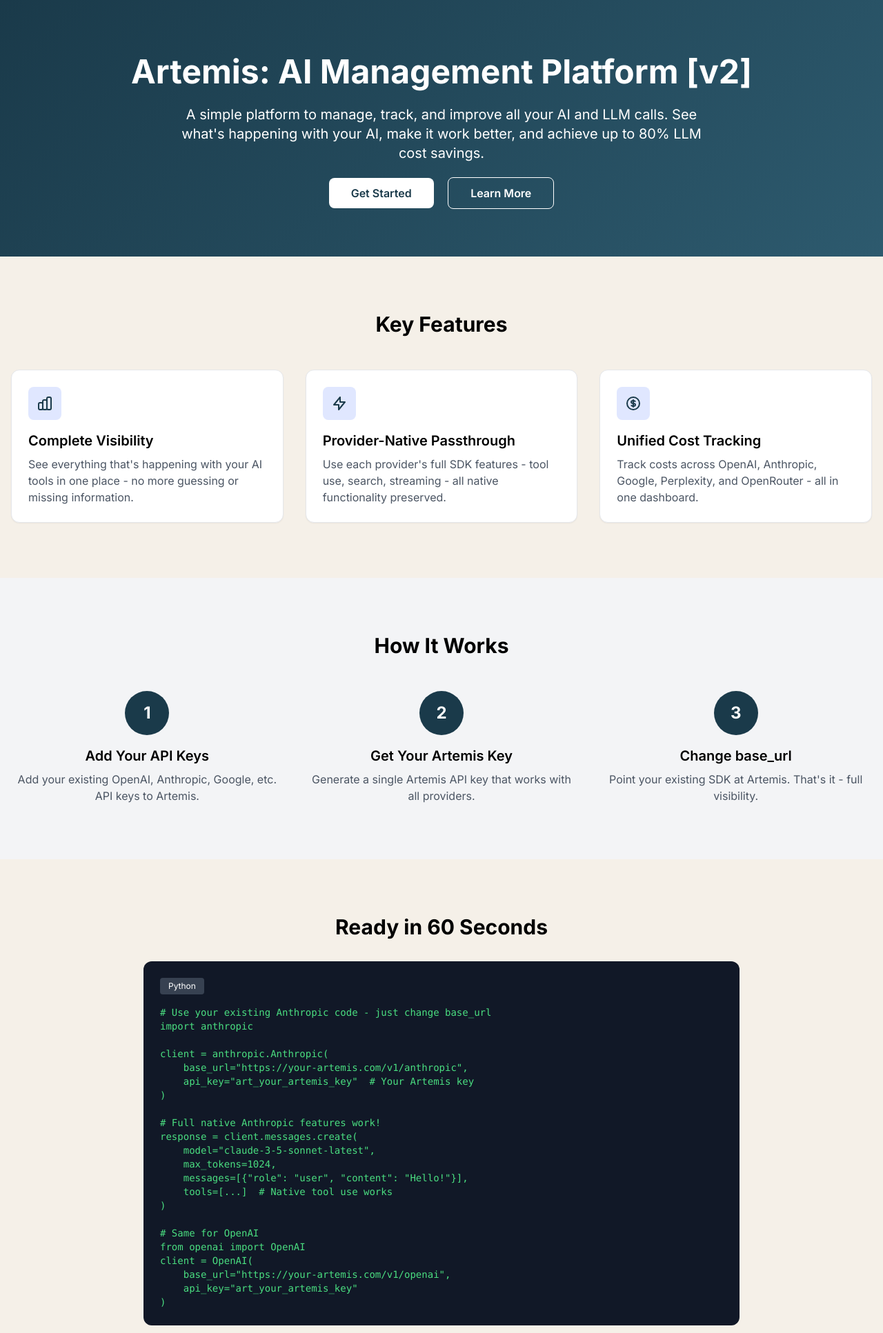
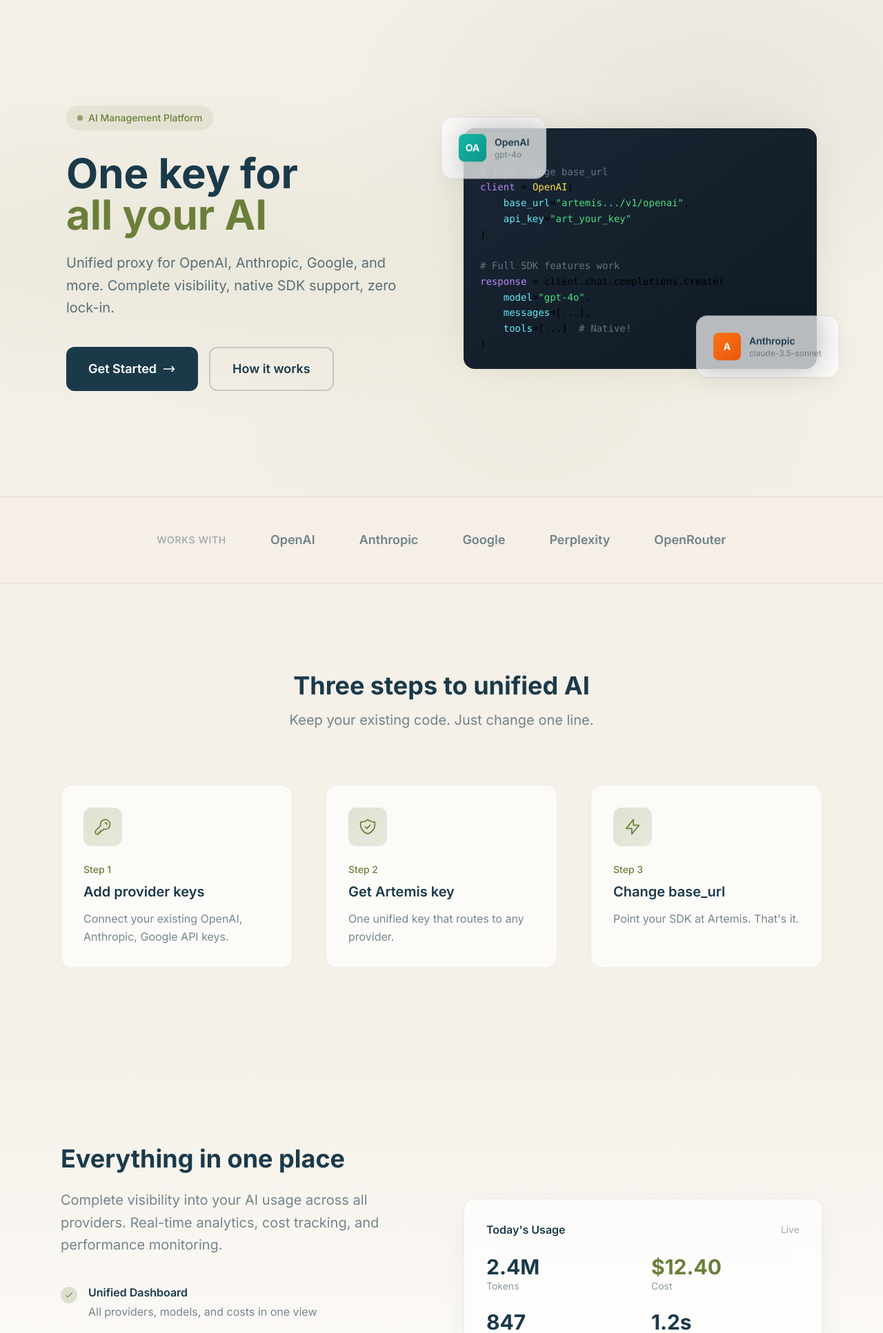
Before and after one commit to aic-holdings/artemis, a FastAPI app: template app/templates/landing.html in a window 1280 px wide. Shown: the part 65-1998 px from the top of the page at 69% size. Run offline with FastAPI, Linux system fonts and the light colour scheme; the template is opened without the code that fills it, so the values that code supplies are empty; parts of the project's set-up code (start-up, migrations or seed data) failed here and were passed over; some libraries are stand-ins or nearby versions.

Commit message:
redesign: modern 2026-style landing page
- Mesh gradient backgrounds
- Glassmorphism cards
- Floating animated provider cards
- Dark code window with syntax highlighting
- More whitespace and breathing room
- Subtle hover effects
- Same color palette (teal/olive/cream)

🤖 Generated with [Claude Code](https://claude.com/claude-code)

Co-Authored-By: Claude Opus 4.5 <noreply@anthropic.com>

```diff
--- a/app/templates/landing.html
+++ b/app/templates/landing.html
@@ -3,151 +3,261 @@
 {% block title %}Artemis - AI Management Platform{% endblock %}
 
 {% block content %}
+<style>
+    .hero-mesh {
+        background:
+            radial-gradient(ellipse at 20% 50%, rgba(107, 127, 58, 0.08) 0%, transparent 50%),
+            radial-gradient(ellipse at 80% 20%, rgba(26, 58, 74, 0.06) 0%, transparent 40%),
+            radial-gradient(ellipse at 60% 80%, rgba(139, 154, 92, 0.05) 0%, transparent 50%);
+    }
+    .float-subtle {
+        animation: floatSubtle 6s ease-in-out infinite;
+    }
+    .float-subtle-delayed {
+        animation: floatSubtle 6s ease-in-out 2s infinite;
+    }
+    @keyframes floatSubtle {
+        0%, 100% { transform: translateY(0); }
+        50% { transform: translateY(-8px); }
+    }
+    .fade-in {
+        opacity: 0;
+        transform: translateY(20px);
+        animation: fadeIn 0.8s ease forwards;
+    }
+    .fade-in-delayed {
+        animation-delay: 0.2s;
+    }
+    .fade-in-delayed-2 {
+        animation-delay: 0.4s;
+    }
+    @keyframes fadeIn {
+        to { opacity: 1; transform: translateY(0); }
+    }
+    .glass-card {
+        background: rgba(255, 255, 255, 0.7);
+        backdrop-filter: blur(20px);
+        border: 1px solid rgba(26, 58, 74, 0.08);
+    }
+    .provider-pill {
+        transition: all 0.3s ease;
+    }
+    .provider-pill:hover {
+        transform: scale(1.05);
+        box-shadow: 0 8px 30px -10px rgba(26, 58, 74, 0.2);
+    }
+    .code-window {
+        background: linear-gradient(145deg, #1a2634 0%, #0f1a24 100%);
+    }
+    .glow-subtle {
+        box-shadow: 0 0 60px -20px rgba(107, 127, 58, 0.3);
+    }
+</style>
+
 <!-- Hero Section -->
-<section class="gradient-bg text-white py-20">
-    <div class="max-w-7xl mx-auto px-4 text-center">
-        <h1 class="text-5xl font-bold mb-6">Artemis: AI Management Platform [v2]</h1>
-        <p class="text-xl mb-8 max-w-3xl mx-auto">
-            A simple platform to manage, track, and improve all your AI and LLM calls.
-            See what's happening with your AI, make it work better, and achieve up to 80% LLM cost savings.
+<section class="min-h-[90vh] flex items-center hero-mesh relative overflow-hidden">
+    <div class="max-w-6xl mx-auto px-6 py-24">
+        <div class="grid lg:grid-cols-2 gap-16 items-center">
+            <!-- Left: Text -->
+            <div class="fade-in">
+                <div class="inline-flex items-center gap-2 px-4 py-2 rounded-full bg-secondary/10 text-secondary text-sm font-medium mb-8">
+                    <span class="w-2 h-2 bg-secondary rounded-full animate-pulse"></span>
+                    AI Management Platform
+                </div>
+                <h1 class="text-5xl lg:text-6xl font-bold text-primary leading-tight mb-6">
+                    One key for<br>
+                    <span class="text-secondary">all your AI</span>
+                </h1>
+                <p class="text-xl text-primary/70 mb-10 max-w-lg leading-relaxed">
+                    Unified proxy for OpenAI, Anthropic, Google, and more.
+                    Complete visibility, native SDK support, zero lock-in.
                 </p>
-        <div class="space-x-4">
-            <a href="/register" class="bg-white text-primary px-8 py-3 rounded-lg font-semibold hover:bg-gray-100">Get Started</a>
-            <a href="#features" class="border border-white px-8 py-3 rounded-lg font-semibold hover:bg-white/10">Learn More</a>
+                <div class="flex flex-wrap gap-4">
+                    <a href="/login" class="btn-primary text-white px-8 py-4 rounded-xl font-semibold text-lg inline-flex items-center gap-2 group">
+                        Get Started
+                        <svg class="w-5 h-5 transition-transform group-hover:translate-x-1" fill="none" stroke="currentColor" viewBox="0 0 24 24">
+                            <path stroke-linecap="round" stroke-linejoin="round" stroke-width="2" d="M17 8l4 4m0 0l-4 4m4-4H3"></path>
+                        </svg>
+                    </a>
+                    <a href="#how" class="px-8 py-4 rounded-xl font-semibold text-lg text-primary border-2 border-primary/20 hover:border-primary/40 transition-colors">
+                        How it works
+                    </a>
                 </div>
             </div>
-</section>
 
-<!-- Key Features -->
-<section id="features" class="py-20">
-    <div class="max-w-7xl mx-auto px-4">
-        <h2 class="text-3xl font-bold text-center mb-12">Key Features</h2>
-        <div class="grid md:grid-cols-3 gap-8">
-            <div class="bg-white p-6 rounded-xl shadow-sm border">
-                <div class="w-12 h-12 bg-indigo-100 rounded-lg flex items-center justify-center mb-4">
-                    <svg class="w-6 h-6 text-primary" fill="none" stroke="currentColor" viewBox="0 0 24 24">
-                        <path stroke-linecap="round" stroke-linejoin="round" stroke-width="2" d="M9 19v-6a2 2 0 00-2-2H5a2 2 0 00-2 2v6a2 2 0 002 2h2a2 2 0 002-2zm0 0V9a2 2 0 012-2h2a2 2 0 012 2v10m-6 0a2 2 0 002 2h2a2 2 0 002-2m0 0V5a2 2 0 012-2h2a2 2 0 012 2v14a2 2 0 01-2 2h-2a2 2 0 01-2-2z"></path>
-                    </svg>
+            <!-- Right: Visual -->
+            <div class="fade-in fade-in-delayed hidden lg:block">
+                <div class="relative">
+                    <!-- Floating cards -->
+                    <div class="float-subtle glass-card rounded-2xl p-6 absolute -top-4 -left-8 shadow-soft-lg">
+                        <div class="flex items-center gap-3">
+                            <div class="w-10 h-10 rounded-lg bg-gradient-to-br from-teal-500 to-teal-600 flex items-center justify-center text-white text-sm font-bold">OA</div>
+                            <div>
+                                <div class="text-sm font-semibold text-primary">OpenAI</div>
+                                <div class="text-xs text-primary/50">gpt-4o</div>
                             </div>
-                <h3 class="text-xl font-semibold mb-2">Complete Visibility</h3>
-                <p class="text-gray-600">See everything that's happening with your AI tools in one place - no more guessing or missing information.</p>
                         </div>
-            <div class="bg-white p-6 rounded-xl shadow-sm border">
-                <div class="w-12 h-12 bg-indigo-100 rounded-lg flex items-center justify-center mb-4">
-                    <svg class="w-6 h-6 text-primary" fill="none" stroke="currentColor" viewBox="0 0 24 24">
-                        <path stroke-linecap="round" stroke-linejoin="round" stroke-width="2" d="M13 10V3L4 14h7v7l9-11h-7z"></path>
-                    </svg>
                     </div>
-                <h3 class="text-xl font-semibold mb-2">Provider-Native Passthrough</h3>
-                <p class="text-gray-600">Use each provider's full SDK features - tool use, search, streaming - all native functionality preserved.</p>
+                    <div class="float-subtle-delayed glass-card rounded-2xl p-6 absolute -bottom-4 -right-8 shadow-soft-lg">
+                        <div class="flex items-center gap-3">
+                            <div class="w-10 h-10 rounded-lg bg-gradient-to-br from-orange-500 to-orange-600 flex items-center justify-center text-white text-sm font-bold">A</div>
+                            <div>
+                                <div class="text-sm font-semibold text-primary">Anthropic</div>
+                                <div class="text-xs text-primary/50">claude-3.5-sonnet</div>
                             </div>
-            <div class="bg-white p-6 rounded-xl shadow-sm border">
-                <div class="w-12 h-12 bg-indigo-100 rounded-lg flex items-center justify-center mb-4">
-                    <svg class="w-6 h-6 text-primary" fill="none" stroke="currentColor" viewBox="0 0 24 24">
-                        <path stroke-linecap="round" stroke-linejoin="round" stroke-width="2" d="M12 8c-1.657 0-3 .895-3 2s1.343 2 3 2 3 .895 3 2-1.343 2-3 2m0-8c1.11 0 2.08.402 2.599 1M12 8V7m0 1v8m0 0v1m0-1c-1.11 0-2.08-.402-2.599-1M21 12a9 9 0 11-18 0 9 9 0 0118 0z"></path>
-                    </svg>
                         </div>
-                <h3 class="text-xl font-semibold mb-2">Unified Cost Tracking</h3>
-                <p class="text-gray-600">Track costs across OpenAI, Anthropic, Google, Perplexity, and OpenRouter - all in one dashboard.</p>
+                    </div>
+
+                    <!-- Main code block -->
+                    <div class="code-window rounded-2xl p-6 glow-subtle">
+                        <div class="flex gap-2 mb-4">
+                            <div class="w-3 h-3 rounded-full bg-red-400/80"></div>
+                            <div class="w-3 h-3 rounded-full bg-yellow-400/80"></div>
+                            <div class="w-3 h-3 rounded-full bg-green-400/80"></div>
+                        </div>
+                        <pre class="text-sm leading-relaxed"><code><span class="text-gray-500"># Just change base_url</span>
+<span class="text-purple-400">client</span> = <span class="text-yellow-300">OpenAI</span>(
+    <span class="text-cyan-300">base_url</span>=<span class="text-green-400">"artemis.../v1/openai"</span>,
+    <span class="text-cyan-300">api_key</span>=<span class="text-green-400">"art_your_key"</span>
+)
+
+<span class="text-gray-500"># Full SDK features work</span>
+<span class="text-purple-400">response</span> = client.chat.completions.create(
+    <span class="text-cyan-300">model</span>=<span class="text-green-400">"gpt-4o"</span>,
+    <span class="text-cyan-300">messages</span>=[...],
+    <span class="text-cyan-300">tools</span>=[...]  <span class="text-gray-500"># Native!</span>
+)</code></pre>
+                    </div>
+                </div>
             </div>
         </div>
     </div>
 </section>
 
-<!-- How It Works -->
-<section class="py-20 bg-gray-100">
-    <div class="max-w-7xl mx-auto px-4">
-        <h2 class="text-3xl font-bold text-center mb-12">How It Works</h2>
-        <div class="grid md:grid-cols-3 gap-8">
-            <div class="text-center">
-                <div class="w-16 h-16 bg-primary text-white rounded-full flex items-center justify-center text-2xl font-bold mx-auto mb-4">1</div>
-                <h3 class="text-xl font-semibold mb-2">Add Your API Keys</h3>
-                <p class="text-gray-600">Add your existing OpenAI, Anthropic, Google, etc. API keys to Artemis.</p>
-            </div>
-            <div class="text-center">
-                <div class="w-16 h-16 bg-primary text-white rounded-full flex items-center justify-center text-2xl font-bold mx-auto mb-4">2</div>
-                <h3 class="text-xl font-semibold mb-2">Get Your Artemis Key</h3>
-                <p class="text-gray-600">Generate a single Artemis API key that works with all providers.</p>
-            </div>
-            <div class="text-center">
-                <div class="w-16 h-16 bg-primary text-white rounded-full flex items-center justify-center text-2xl font-bold mx-auto mb-4">3</div>
-                <h3 class="text-xl font-semibold mb-2">Change base_url</h3>
-                <p class="text-gray-600">Point your existing SDK at Artemis. That's it - full visibility.</p>
-            </div>
+<!-- Providers Strip -->
+<section class="py-12 border-y border-primary/10 bg-cream/50">
+    <div class="max-w-6xl mx-auto px-6">
+        <div class="flex flex-wrap justify-center items-center gap-8 lg:gap-16">
+            <span class="text-primary/40 text-sm font-medium uppercase tracking-wider">Works with</span>
+            {% for provider in ['OpenAI', 'Anthropic', 'Google', 'Perplexity', 'OpenRouter'] %}
+            <span class="text-primary/60 font-semibold text-lg hover:text-primary transition-colors cursor-default">{{ provider }}</span>
+            {% endfor %}
         </div>
     </div>
 </section>
 
-<!-- Code Example -->
-<section class="py-20">
-    <div class="max-w-4xl mx-auto px-4">
-        <h2 class="text-3xl font-bold text-center mb-8">Ready in 60 Seconds</h2>
-        <div class="bg-gray-900 rounded-xl p-6 text-sm">
-            <div class="flex space-x-2 mb-4">
-                <span class="px-3 py-1 bg-gray-700 text-white rounded text-xs">Python</span>
+<!-- How It Works -->
+<section id="how" class="py-32">
+    <div class="max-w-6xl mx-auto px-6">
+        <div class="text-center mb-20">
+            <h2 class="text-4xl font-bold text-primary mb-4">Three steps to unified AI</h2>
+            <p class="text-xl text-primary/60 max-w-2xl mx-auto">Keep your existing code. Just change one line.</p>
         </div>
-            <pre class="text-green-400 overflow-x-auto"><code># Use your existing Anthropic code - just change base_url
-import anthropic
 
-client = anthropic.Anthropic(
-    base_url="https://your-artemis.com/v1/anthropic",
-    api_key="art_your_artemis_key"  # Your Artemis key
-)
+        <div class="grid md:grid-cols-3 gap-8 lg:gap-12">
+            {% set steps = [
+                ('Add provider keys', 'Connect your existing OpenAI, Anthropic, Google API keys.', 'M15 7a2 2 0 012 2m4 0a6 6 0 01-7.743 5.743L11 17H9v2H7v2H4a1 1 0 01-1-1v-2.586a1 1 0 01.293-.707l5.964-5.964A6 6 0 1121 9z'),
+                ('Get Artemis key', 'One unified key that routes to any provider.', 'M9 12l2 2 4-4m5.618-4.016A11.955 11.955 0 0112 2.944a11.955 11.955 0 01-8.618 3.04A12.02 12.02 0 003 9c0 5.591 3.824 10.29 9 11.622 5.176-1.332 9-6.03 9-11.622 0-1.042-.133-2.052-.382-3.016z'),
+                ('Change base_url', 'Point your SDK at Artemis. That\'s it.', 'M13 10V3L4 14h7v7l9-11h-7z')
+            ] %}
 
-# Full native Anthropic features work!
-response = client.messages.create(
-    model="claude-3-5-sonnet-latest",
-    max_tokens=1024,
-    messages=[{"role": "user", "content": "Hello!"}],
-    tools=[...]  # Native tool use works
-)
-
-# Same for OpenAI
-from openai import OpenAI
-client = OpenAI(
-    base_url="https://your-artemis.com/v1/openai",
-    api_key="art_your_artemis_key"
-)
-</code></pre>
+            {% for title, desc, icon in steps %}
+            <div class="relative">
+                <div class="glass-card rounded-2xl p-8 h-full hover:shadow-soft-lg transition-shadow">
+                    <div class="w-14 h-14 rounded-xl bg-gradient-to-br from-secondary/20 to-accent/20 flex items-center justify-center mb-6">
+                        <svg class="w-7 h-7 text-secondary" fill="none" stroke="currentColor" viewBox="0 0 24 24">
+                            <path stroke-linecap="round" stroke-linejoin="round" stroke-width="1.5" d="{{ icon }}"></path>
+                        </svg>
+                    </div>
+                    <div class="text-sm font-medium text-secondary mb-2">Step {{ loop.index }}</div>
+                    <h3 class="text-xl font-semibold text-primary mb-3">{{ title }}</h3>
+                    <p class="text-primary/60 leading-relaxed">{{ desc }}</p>
+                </div>
+            </div>
+            {% endfor %}
         </div>
     </div>
 </section>
 
-<!-- Supported Providers -->
-<section class="py-20 bg-gray-100">
-    <div class="max-w-7xl mx-auto px-4">
-        <h2 class="text-3xl font-bold text-center mb-12">Supported Providers</h2>
-        <div class="grid grid-cols-2 md:grid-cols-5 gap-6">
-            <div class="bg-white p-6 rounded-xl shadow-sm text-center">
-                <div class="text-2xl font-bold text-gray-800">OpenAI</div>
-                <p class="text-sm text-gray-500">GPT-4, GPT-4o</p>
+<!-- Features -->
+<section class="py-32 bg-gradient-to-b from-cream/50 to-white">
+    <div class="max-w-6xl mx-auto px-6">
+        <div class="grid lg:grid-cols-2 gap-16 items-center">
+            <div>
+                <h2 class="text-4xl font-bold text-primary mb-6">Everything in one place</h2>
+                <p class="text-xl text-primary/60 mb-10 leading-relaxed">
+                    Complete visibility into your AI usage across all providers.
+                    Real-time analytics, cost tracking, and performance monitoring.
+                </p>
+
+                <div class="space-y-6">
+                    {% set features = [
+                        ('Unified Dashboard', 'All providers, models, and costs in one view'),
+                        ('Native SDK Support', 'Tool use, streaming, vision - everything works'),
+                        ('Per-Request Logs', 'Full request/response logging when you need it')
+                    ] %}
+                    {% for title, desc in features %}
+                    <div class="flex gap-4">
+                        <div class="w-6 h-6 rounded-full bg-secondary/20 flex items-center justify-center flex-shrink-0 mt-1">
+                            <svg class="w-3.5 h-3.5 text-secondary" fill="none" stroke="currentColor" viewBox="0 0 24 24">
+                                <path stroke-linecap="round" stroke-linejoin="round" stroke-width="2" d="M5 13l4 4L19 7"></path>
+                            </svg>
                         </div>
-            <div class="bg-white p-6 rounded-xl shadow-sm text-center">
-                <div class="text-2xl font-bold text-gray-800">Anthropic</div>
-                <p class="text-sm text-gray-500">Claude 3.5, 3</p>
+                        <div>
+                            <h4 class="font-semibold text-primary mb-1">{{ title }}</h4>
+                            <p class="text-primary/60">{{ desc }}</p>
                         </div>
-            <div class="bg-white p-6 rounded-xl shadow-sm text-center">
-                <div class="text-2xl font-bold text-gray-800">Google</div>
-                <p class="text-sm text-gray-500">Gemini Pro, Flash</p>
                     </div>
-            <div class="bg-white p-6 rounded-xl shadow-sm text-center">
-                <div class="text-2xl font-bold text-gray-800">Perplexity</div>
-                <p class="text-sm text-gray-500">Sonar Models</p>
+                    {% endfor %}
                 </div>
-            <div class="bg-white p-6 rounded-xl shadow-sm text-center">
-                <div class="text-2xl font-bold text-gray-800">OpenRouter</div>
-                <p class="text-sm text-gray-500">300+ Models</p>
+            </div>
+
+            <div class="glass-card rounded-2xl p-8 shadow-soft-lg">
+                <div class="flex items-center justify-between mb-6">
+                    <h4 class="font-semibold text-primary">Today's Usage</h4>
+                    <span class="text-sm text-primary/40">Live</span>
+                </div>
+                <div class="grid grid-cols-2 gap-6">
+                    <div>
+                        <div class="text-3xl font-bold text-primary">2.4M</div>
+                        <div class="text-sm text-primary/50">Tokens</div>
+                    </div>
+                    <div>
+                        <div class="text-3xl font-bold text-secondary">$12.40</div>
+                        <div class="text-sm text-primary/50">Cost</div>
+                    </div>
+                    <div>
+                        <div class="text-3xl font-bold text-primary">847</div>
+                        <div class="text-sm text-primary/50">Requests</div>
+                    </div>
+                    <div>
+                        <div class="text-3xl font-bold text-primary">1.2s</div>
+                        <div class="text-sm text-primary/50">Avg latency</div>
+                    </div>
+                </div>
             </div>
         </div>
     </div>
 </section>
 
 <!-- CTA -->
-<section class="py-20 gradient-bg text-white">
-    <div class="max-w-3xl mx-auto px-4 text-center">
-        <h2 class="text-3xl font-bold mb-4">Start Tracking Your AI Usage Today</h2>
-        <p class="text-xl mb-8">Free tier includes 100k tokens/month. No credit card required.</p>
-        <a href="/register" class="bg-white text-primary px-8 py-3 rounded-lg font-semibold hover:bg-gray-100">Get Started Free</a>
+<section class="py-32">
+    <div class="max-w-3xl mx-auto px-6 text-center">
+        <h2 class="text-4xl font-bold text-primary mb-6">Ready to simplify your AI stack?</h2>
+        <p class="text-xl text-primary/60 mb-10">Start tracking your AI usage in under 60 seconds.</p>
+        <a href="/login" class="btn-primary text-white px-10 py-5 rounded-xl font-semibold text-lg inline-flex items-center gap-3 group">
+            Get Started
+            <svg class="w-5 h-5 transition-transform group-hover:translate-x-1" fill="none" stroke="currentColor" viewBox="0 0 24 24">
+                <path stroke-linecap="round" stroke-linejoin="round" stroke-width="2" d="M17 8l4 4m0 0l-4 4m4-4H3"></path>
+            </svg>
+        </a>
     </div>
 </section>
+
+<!-- Footer -->
+<footer class="py-12 border-t border-primary/10">
+    <div class="max-w-6xl mx-auto px-6 text-center text-primary/40 text-sm">
+        Built by AIC Holdings
+    </div>
+</footer>
 {% endblock %}
```
Lines whose indentation alone changed are shown as unchanged.
